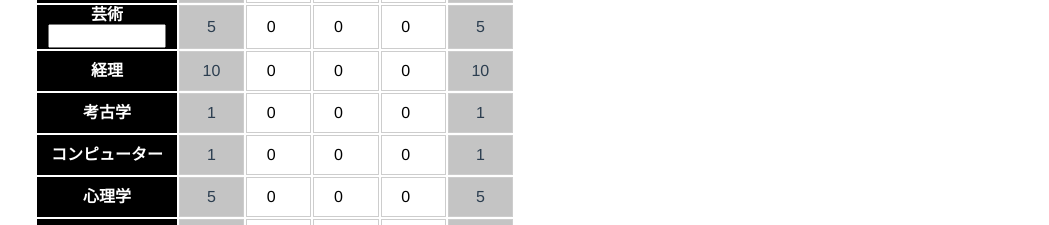
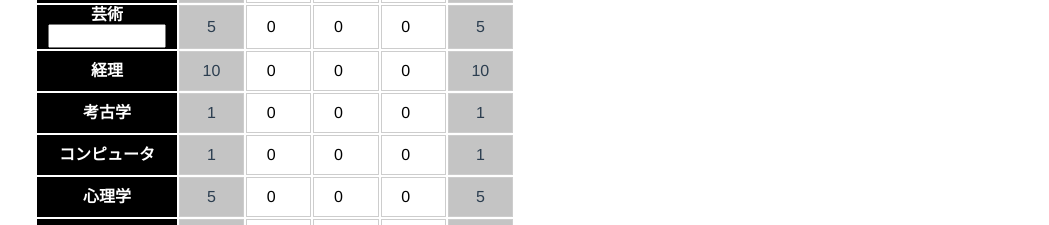
Before and after one commit to sueCalystegia00/CoC-chara-maker, a Vue app: page / in a window 1280 px wide. Shown: the part 2060-2285 px from the top of the page, without its empty margins (115-1164 px from the left). Built offline with nearby package versions, Linux system fonts and the light colour scheme; no server answers.

Commit message:
微修正

```diff
--- a/public/index.html
+++ b/public/index.html
@@ -5,7 +5,7 @@
     <meta http-equiv="X-UA-Compatible" content="IE=edge">
     <meta name="viewport" content="width=device-width,initial-scale=1.0">
     <link rel="icon" href="<%= BASE_URL %>favicon.ico">
-    <title><%= htmlWebpackPlugin.options.title %></title>
+    <title>CoCキャラメーカー</title>
   </head>
   <body>
     <noscript>
--- a/src/assets/json/abilityList.json
+++ b/src/assets/json/abilityList.json
@@ -398,7 +398,7 @@
       "value": 1,
       "setPalette": false
     },
-    "コンピューター": {
+    "コンピュータ": {
       "default": 1,
       "jobPoint": 0,
       "intPoint": 0,
```
